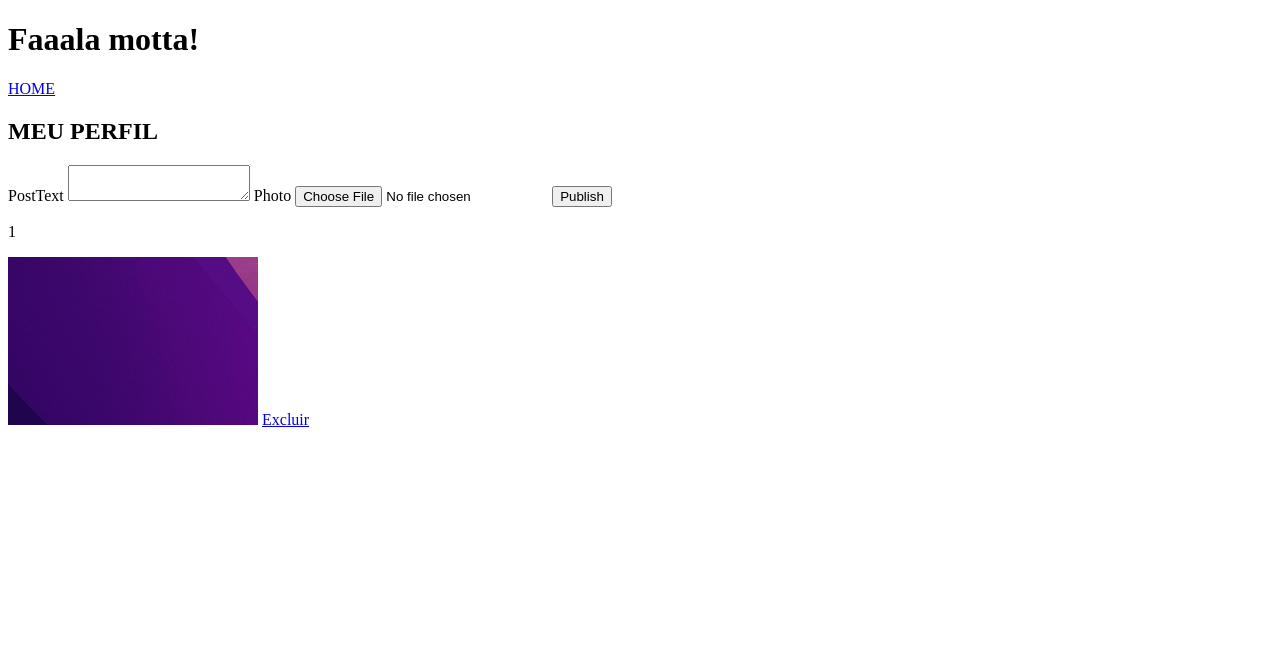
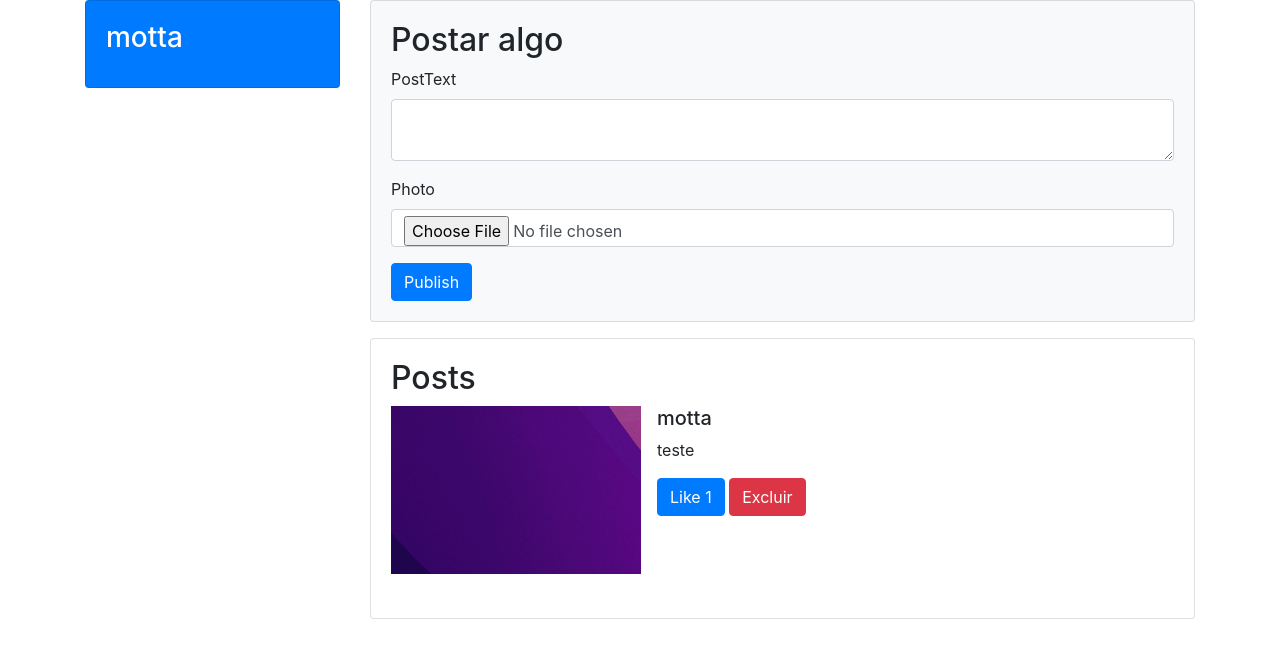
Before and after one commit to matbmotta/codigo-e-aulas-rede-social-simples, a Flask app: page /profile/1 in a window 1280 px wide. Shown: the top 658 px of the page. Run offline with Flask 3, Linux system fonts and the light colour scheme; a user stored in the database is signed in; some libraries are stand-ins or nearby versions.

Commit message:
FEAT: Inserido Curtir e excluir post

```diff
--- a/projetoTumbrl/tumbrl/routes.py
+++ b/projetoTumbrl/tumbrl/routes.py
@@ -100,21 +100,21 @@ def delete(post_id):
     else:
         return "Post não encontrado"
 
-@app.route('/like/<post_id>', methods=['POST'])
+@app.route('/like_post/<post_id>', methods=['GET'])
 @login_required
 def like_post(post_id):
     post = Posts.query.get(post_id)
 
     if post:
         user_id = current_user.id
-        existing_vote = Posts.query.filter_by(user_id=user_id, post_id=post.id).first()
+        # existing_vote = Posts.query.filter_by(user_id=user_id, id=post.id).first()
 
-        if existing_vote:
-            return "Você já curtiu este post"
+        # if existing_vote:
+        #     return "Você já curtiu este post"
 
         # Se o usuário não curtiu o post anteriormente, criamos um novo registro de voto
-        new_vote = Posts(user_id=user_id, post_id=post.id)
-        database.session.add(new_vote)
+        # new_vote = Posts(user_id=user_id, post_id=post.id)
+        # database.session.add(new_vote)
 
         post.likes += 1
         database.session.commit()
--- a/projetoTumbrl/tumbrl/templates/perry.html
+++ b/projetoTumbrl/tumbrl/templates/perry.html
@@ -1,6 +1,7 @@
 <!DOCTYPE html>
 <html lang="en">
 <head>
+    <link rel="stylesheet" href="https://maxcdn.bootstrapcdn.com/bootstrap/4.5.2/css/bootstrap.min.css">
     <meta charset="UTF-8">
     <title>
     {% block titulo %}  Perry o HTML {% endblock %}
@@ -11,6 +12,10 @@
     {% block body %}
         <img src="https://encrypted-tbn0.gstatic.com/images?q=tbn:ANd9GcQ9l4ODlUskbxJ9Bp-xQ5E50JP90OHWDm0aI9-wi1s&s">
     {% endblock %}
+    <script src="https://code.jquery.com/jquery-3.5.1.slim.min.js"></script>
+    <script src="https://cdn.jsdelivr.net/npm/@popperjs/core@2.9.3/dist/umd/popper.min.js"></script>
+    <script src="https://maxcdn.bootstrapcdn.com/bootstrap/4.5.2/js/bootstrap.min.js"></script>
+
 </body>
 
 </html>
--- a/projetoTumbrl/tumbrl/templates/profile.html
+++ b/projetoTumbrl/tumbrl/templates/profile.html
@@ -1,40 +1,58 @@
 {% extends "perry.html" %}
 
-{% block titulo %}  Perfil do {{ user.username }} {% endblock %}
-
+{% block titulo %}Perfil do {{ user.username }}{% endblock %}
 
 {% block body %}
+<div class="container">
+    <div class="row">
+        <div class="col-md-3">
+            <!-- Perfil do usuário -->
+            <div class="card bg-primary text-white">
+                <div class="card-body">
+                    <h3 class="card-title">{{ user.username }}</h3>
+                </div>
+            </div>
+        </div>
+        <div class="col-md-9">
+            <!-- Caixa de postagem -->
+            <div class="card bg-light">
+                <div class="card-body">
+                    <h2>Postar algo</h2>
+                    {% if form %}
+                        <form method="POST" enctype="multipart/form-data">
+                            {{ form.csrf_token }}
+                            <div class="form-group">
+                                {{ form.text.label(class="form-label") }}
+                                {{ form.text(class="form-control") }}
+                            </div>
+                            <div class="form-group">
+                                {{ form.photo.label(class="form-label") }}
+                                {{ form.photo(class="form-control") }}
+                            </div>
+                            {{ form.btn(class="btn btn-primary") }}
+                        </form>
+                    {% endif %}
+                </div>
+            </div>
 
-    <h1> Faaala {{ user.username }}!</h1>
-    <a href=" {{ url_for('homepage') }} "> HOME </a>
-
-
-    {% if form %}
-        <h2> MEU PERFIL </h2>
-
-        <form method="POST" enctype="multipart/form-data">
-            {{ form.csrf_token }}
-
-            {{ form.text.label() }}
-            {{ form.text() }}
-
-            {{ form.photo.label() }}
-            {{ form.photo() }}
-
-            {{ form.btn() }}
-        </form>
-
-    {% endif %}
-
-    {% for post in user.posts %}
-        <!-- <img src="{{ url_for('static', filename='fotos_dos_posts/default.jpg') }}"> -->
-        <p>{{post.id}}</p>
-        <img class="img-thumbnail rounded" src="{{ url_for('static', filename='fotos_dos_posts/{}'.format(post.post_img)) }}">
-
-        <a href="{{url_for('delete', post_id=post.id)}}">Excluir</a>
-
-
-    {% endfor %}
-
-
+            <!-- Lista de posts -->
+            <div class="card mt-3">
+                <div class="card-body">
+                    <h2>Posts</h2>
+                    {% for post in user.posts %}
+                        <div class="media mb-4">
+                            <img src="{{ url_for('static', filename='fotos_dos_posts/' ~ post.post_img) }}" class="mr-3" alt="Imagem do post">
+                            <div class="media-body">
+                                <h5 class="mt-0">{{ user.username }}</h5>
+                                <p>{{ post.post_text }}</p>
+                                <a href="{{ url_for('like_post', post_id=post.id) }}" class="btn btn-primary">Like <span>{{ post.likes }}</span></a>
+                                <a href="{{ url_for('delete', post_id=post.id) }}" class="btn btn-danger">Excluir</a>
+                            </div>
+                        </div>
+                    {% endfor %}
+                </div>
+            </div>
+        </div>
+    </div>
+</div>
 {% endblock %}
```
Also changed, not shown: projetoTumbrl/instance/comunidade.db, 2 other files.
